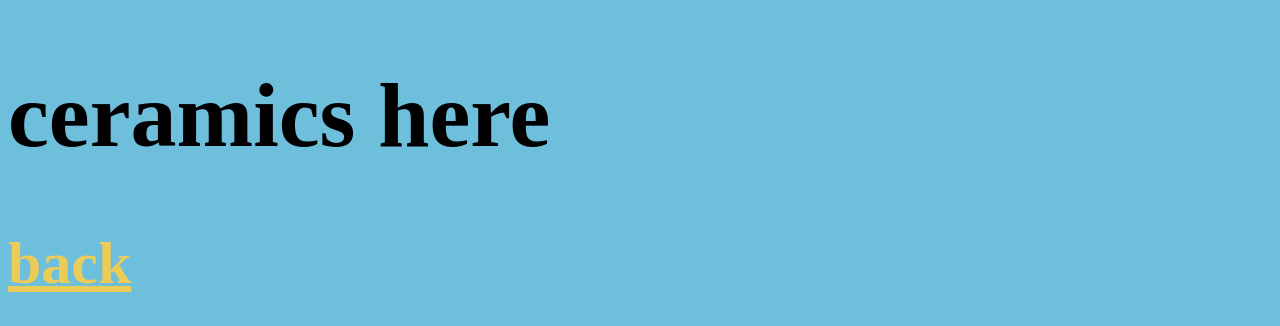
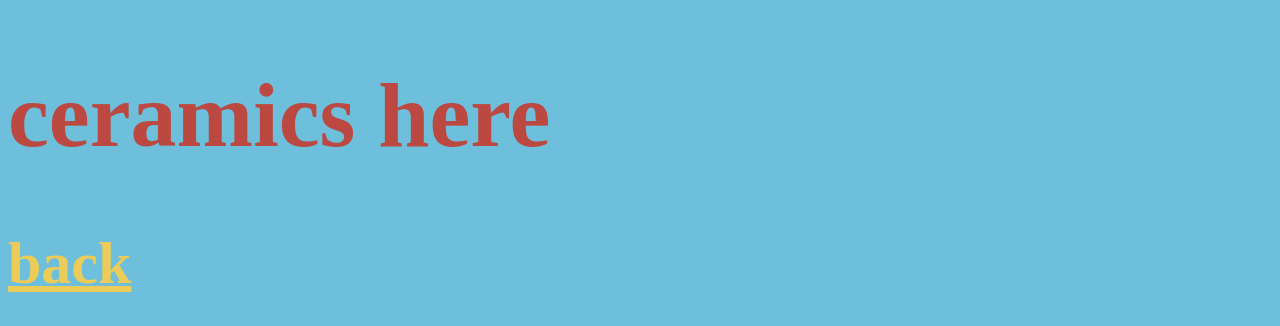
Before and after one commit to 100nectarines/100nectarines.github.io, a plain HTML site: page ceramics.html in a window 1280 px wide. Shown: the top 326 px of the page. Drawn offline with Linux system fonts and the light colour scheme.

Commit message:
Update ceramics.html

```diff
--- a/ceramics.html
+++ b/ceramics.html
@@ -4,7 +4,7 @@
   <title>ceramics</title>
 </head>
 <body style="background-color:#6EBFDC;">
-  <h1 style="font-size:92px;color:##BC4941;">ceramics here</h1>
+  <h1 style="font-size:92px;color:#BC4941;">ceramics here</h1>
   <h2 style="font-size:60px;"><a href="index.html" style="color:#ECCC59">back</a></h2>
   <img src="redbluedrip.png" alt="six stacked mugs with a drippy, colorful exterior. the colors are blue, red, yellow, and white." width="1200" height="1010">
   <img src="12346.png" alt="four mugs lined up horizontally. the clay is white and the exterior is splattered with pink and dark blue." width="1200" height="358">
```
